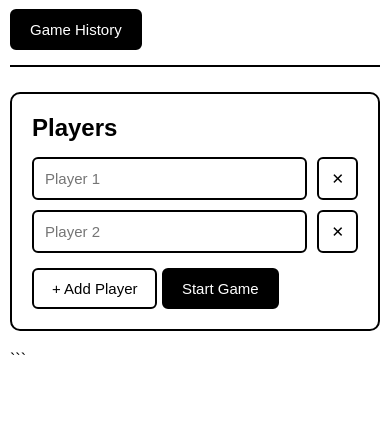
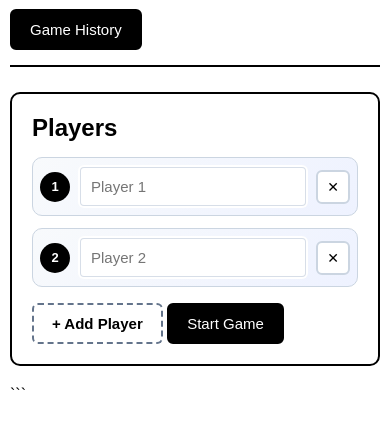
Before and after one commit to sankalpgp/CardKatta, a website: page index.html in a window 390 px wide. Shown: the part 119-548 px from the top of the page. Drawn offline with Linux system fonts and the light colour scheme; sample sign-in values are in the browser's storage.

Commit message:
Improve player name entry design

```diff
--- a/index.html
+++ b/index.html
@@ -83,8 +83,33 @@ button:hover {
 
 .player-input {
     display: flex;
+    align-items: center;
     gap: 10px;
-    margin-bottom: 10px;
+    margin-bottom: 12px;
+    padding: 8px 10px;
+    border: 1px solid #cbd5e1;
+    border-radius: 10px;
+    background: linear-gradient(135deg, #f8fafc, #eef2ff);
+    transition: border-color 0.2s ease, box-shadow 0.2s ease, transform 0.2s ease;
+}
+
+.player-input:focus-within {
+    border-color: #00a8cc;
+    box-shadow: 0 0 0 3px rgba(0, 168, 204, 0.14);
+    transform: translateY(-1px);
+}
+
+.player-number {
+    display: grid;
+    flex: 0 0 34px;
+    width: 34px;
+    height: 34px;
+    place-items: center;
+    border-radius: 50%;
+    background: #000;
+    color: #fff;
+    font-size: 13px;
+    font-weight: bold;
 }
 
 input {
@@ -95,16 +120,37 @@ input {
     font-size: 15px;
 }
 
+.player-name {
+    border-color: transparent;
+    background: #fff;
+    box-shadow: inset 0 0 0 1px #d7dee8;
+}
+
+.player-name:focus {
+    border-color: #000;
+    outline: none;
+    box-shadow: 0 0 0 2px rgba(0, 168, 204, 0.2);
+}
+
 .remove-btn {
     background: #fff;
     color: #000;
-    padding: 8px 12px;
+    padding: 8px 11px;
+    border-color: #cbd5e1;
+    font-size: 14px;
 }
 
 .add-btn {
     background: #fff;
     color: #000;
-    margin-top: 5px;
+    margin-top: 4px;
+    border-style: dashed;
+    border-color: #64748b;
+    font-weight: bold;
+}
+
+.add-btn:hover {
+    border-color: #000;
 }
 
 .score-table {
@@ -305,6 +351,21 @@ input {
     .score-input {
         width: 65px;
     }
+
+    .player-input {
+        gap: 8px;
+        padding: 7px;
+    }
+
+    .player-number {
+        flex-basis: 30px;
+        width: 30px;
+        height: 30px;
+    }
+
+    .remove-btn {
+        padding: 7px 9px;
+    }
 }
 </style>
 </head>
@@ -343,6 +404,7 @@ input {
     <div id="playersContainer">
 
         <div class="player-input">
+            <span class="player-number">1</span>
             <input
                 type="text"
                 class="player-name"
@@ -357,6 +419,7 @@ input {
         </div>
 
         <div class="player-input">
+            <span class="player-number">2</span>
             <input
                 type="text"
                 class="player-name"
@@ -562,6 +625,7 @@ function addPlayer() {
     div.className = "player-input";
 
     div.innerHTML = `
+        <span class="player-number">${count}</span>
         <input
             type="text"
             class="player-name"
@@ -1083,6 +1147,7 @@ function resetGame() {
         .innerHTML = `
 
         <div class="player-input">
+            <span class="player-number">1</span>
 
             <input
                 type="text"
@@ -1099,6 +1164,7 @@ function resetGame() {
         </div>
 
         <div class="player-input">
+            <span class="player-number">2</span>
 
             <input
                 type="text"
```
